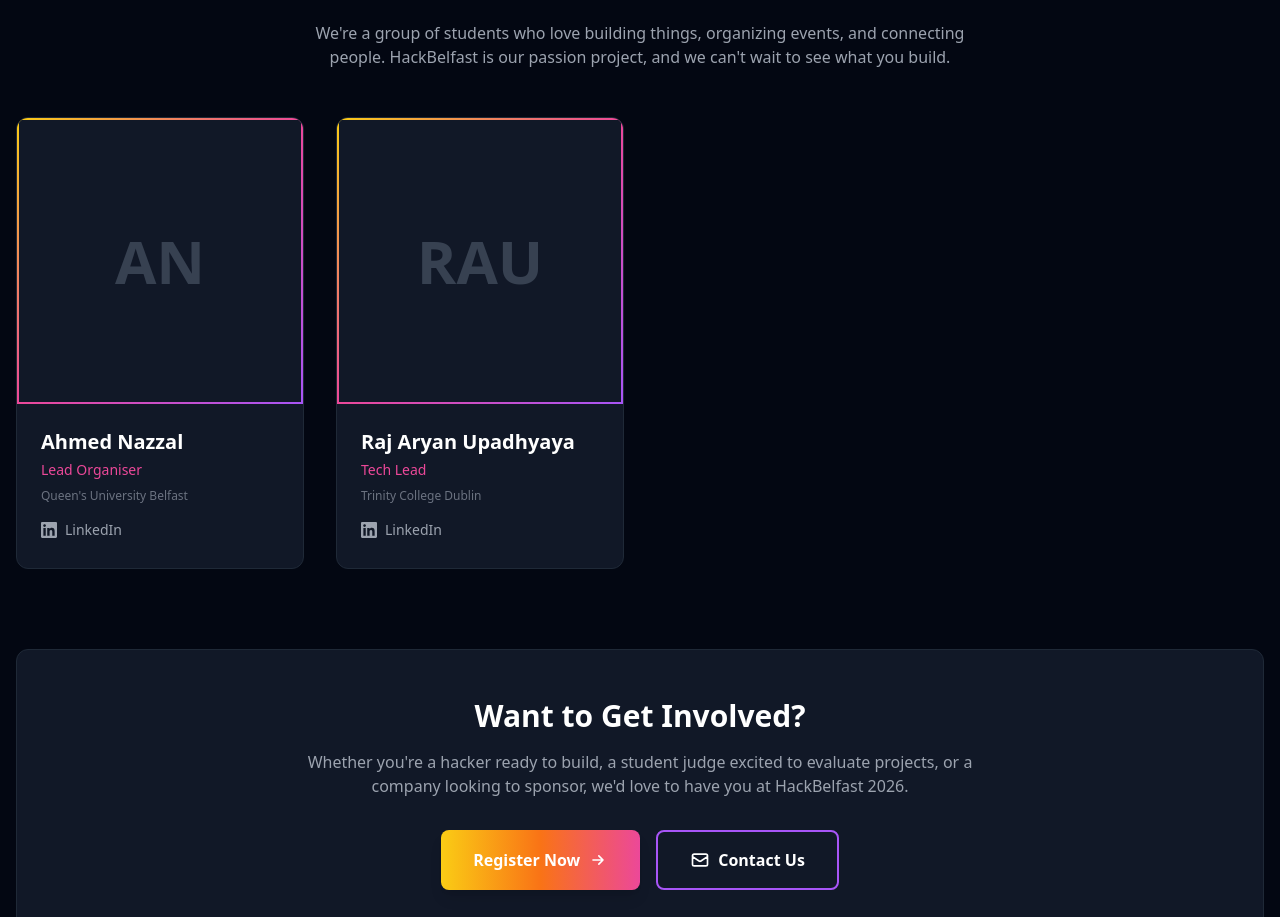
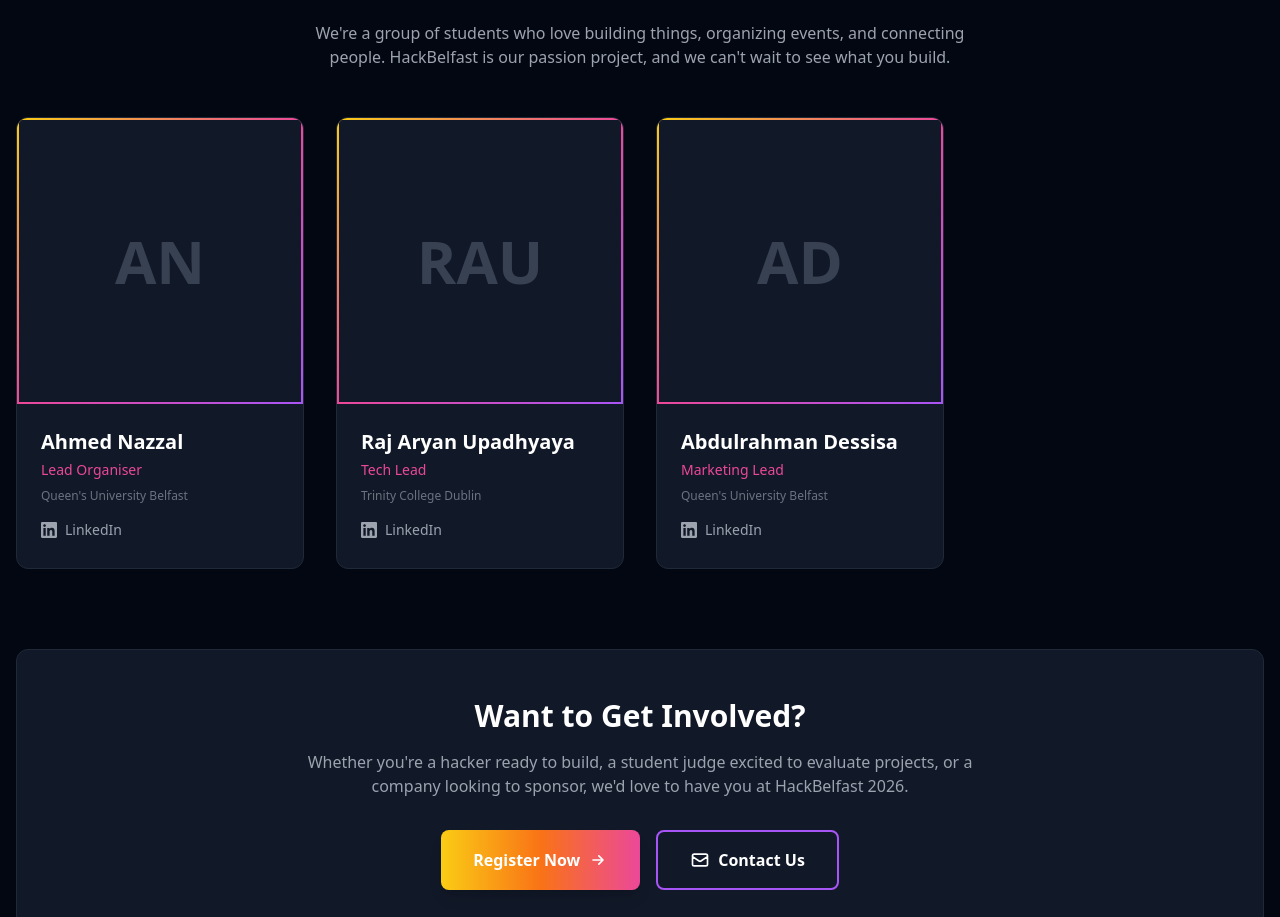
Before and after one commit to hackbelfast/HackBelfast-Website, a React (Vite) app in the folder frontend/: page /about in a window 1280 px wide. Shown: the part 1806-2723 px from the top of the page. Built offline with nearby package versions, Linux system fonts and the light colour scheme; the HTML template or start-up script is replaced by a standard one.

Commit message:
Added more peeps + photos!

```diff
--- a/frontend/src/pages/About/About.tsx
+++ b/frontend/src/pages/About/About.tsx
@@ -1,4 +1,7 @@
 import { Link } from 'react-router-dom'
+import Nazzal from "../../assets/team/Nazzal.png"
+import Raj from "../../assets/team/Raj.png"
+//import Abdul from "../../assets/team/Abdul.png"
 
 const About = () => {
   const teamMembers = [
@@ -6,17 +9,23 @@
       name: 'Ahmed Nazzal',
       role: 'Lead Organiser',
       university: "Queen's University Belfast",
-      image: '/team/conor.jpg', // Replace with actual images
-      linkedin: 'https://linkedin.com/in/conormckenna',
+      image: {Nazzal},
+      linkedin: 'https://www.linkedin.com/in/a-nazzal/',
     },
     {
       name: "Raj Aryan Upadhyaya",
       role: 'Tech Lead',
       university: "Trinity College Dublin",
-      image: '/team/sarah.jpg',
+      image: {Raj},
       linkedin: 'https://linkedin.com/in/raupadhyaya04',
     },
-    // We will add more team members
+    {
+      name: "Abdulrahman Dessisa",
+      role: 'Marketing Lead',
+      university: "Queen's University Belfast",
+      //image: {Abdul},
+      linkedin: 'https://www.linkedin.com/in/abdulrahman-desissa-615b2a225/',
+    },
   ]
 
   const stats = [
```
Also changed, not shown: frontend/src/assets/team/Nazzal.png (added), frontend/src/assets/team/Raj.png (added).
